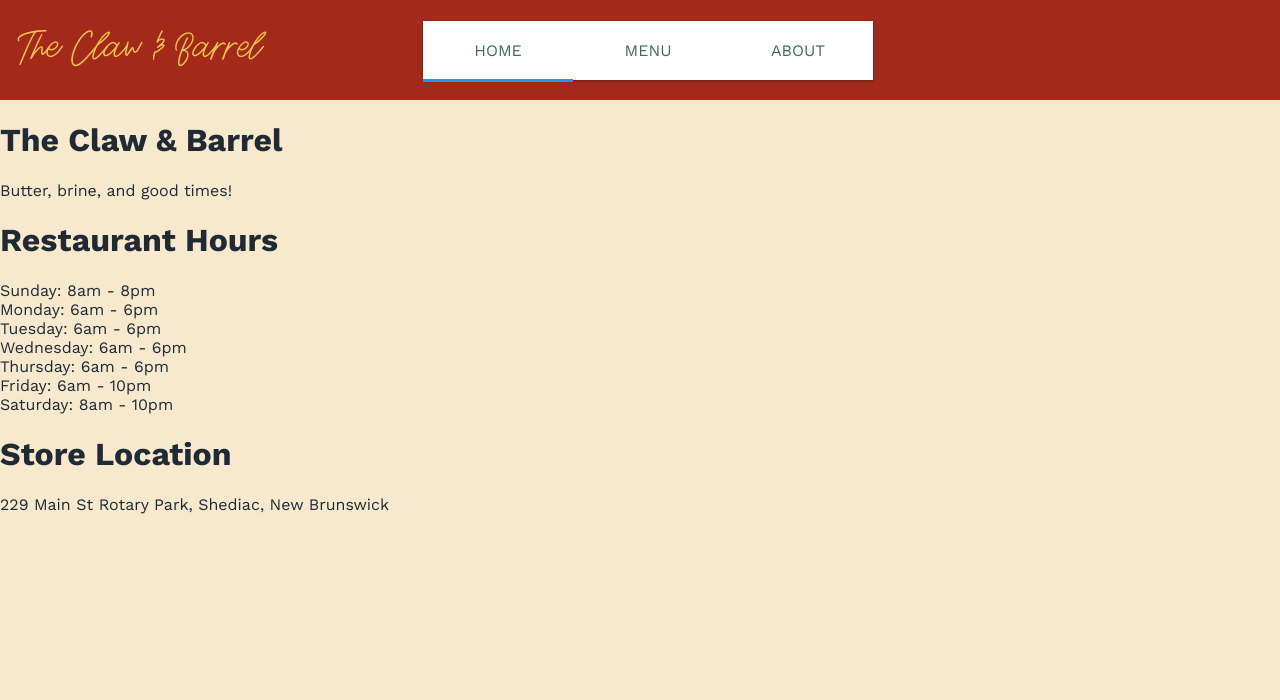
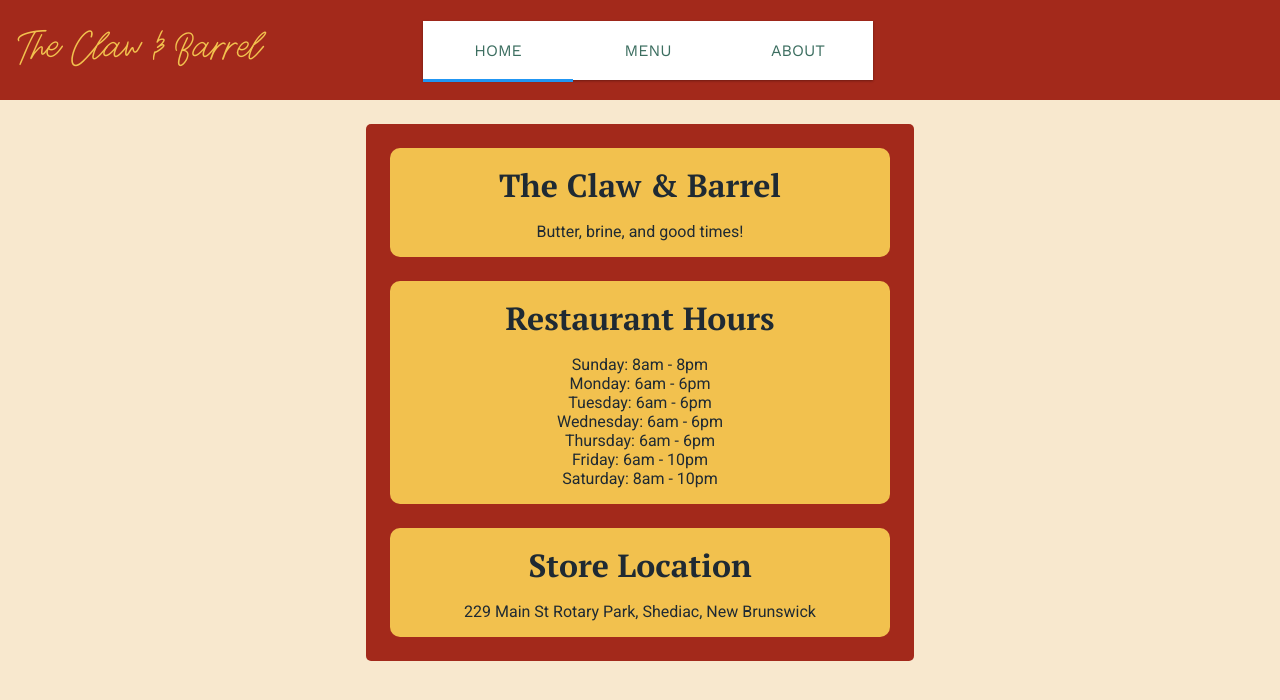
Before and after one commit to AlexPBouds/odin-restaurant, a website built with webpack: page src/index.html in a window 1280 px wide. Built offline with nearby package versions, Linux system fonts and the light colour scheme; a web font is replaced by a local one.

Commit message:
Styled home page

```diff
--- a/src/stylesheet.css
+++ b/src/stylesheet.css
@@ -145,3 +145,47 @@ nav {
 .filler {
   width: 100%;
 }
+
+#content {
+  display: flex;
+  margin: 0 auto;
+  padding-top: 24px;
+}
+
+.page-tab {
+  display: flex;
+  flex-direction: column;
+  gap: 24px;
+  justify-content: center;
+  align-items: center;
+  background-color: #a3291b;
+  border-radius: 5px;
+  padding: 24px;
+  min-width: 500px;
+}
+
+.container {
+  display: flex;
+  flex-direction: column;
+  background-color: var(--secondary-accent);
+  border-radius: 10px;
+  width: 100%;
+  justify-content: center;
+  align-items: center;
+  padding-bottom: 16px;
+  font-family: var(--menu-items-desc-font);
+}
+
+.container h1 {
+  margin: 16px;
+}
+
+.address {
+  width: 80%;
+  text-align: center;
+  text-wrap: pretty;
+}
+
+.title {
+  font-family: var(--menu-items-names-font);
+}
--- a/src/tabs/home.js
+++ b/src/tabs/home.js
@@ -1,8 +1,12 @@
 export const homePage = document.createElement("div");
+homePage.classList.add("page-tab");
 
 const taglineContainer = document.createElement("div");
+taglineContainer.classList.add("container");
 const hoursContainer = document.createElement("div");
+hoursContainer.classList.add("container");
 const locationContainer = document.createElement("div");
+locationContainer.classList.add("container");
 
 const taglineHeader = document.createElement("h1");
 taglineHeader.classList.add("title");
@@ -54,6 +58,7 @@ locationHeader.innerHTML = "Store Location";
 locationContainer.append(locationHeader);
 
 const locationAddress = document.createElement("div");
+locationAddress.classList.add("address");
 locationAddress.innerText = "229 Main St Rotary Park, Shediac, New Brunswick";
 locationContainer.append(locationAddress);
 
```
